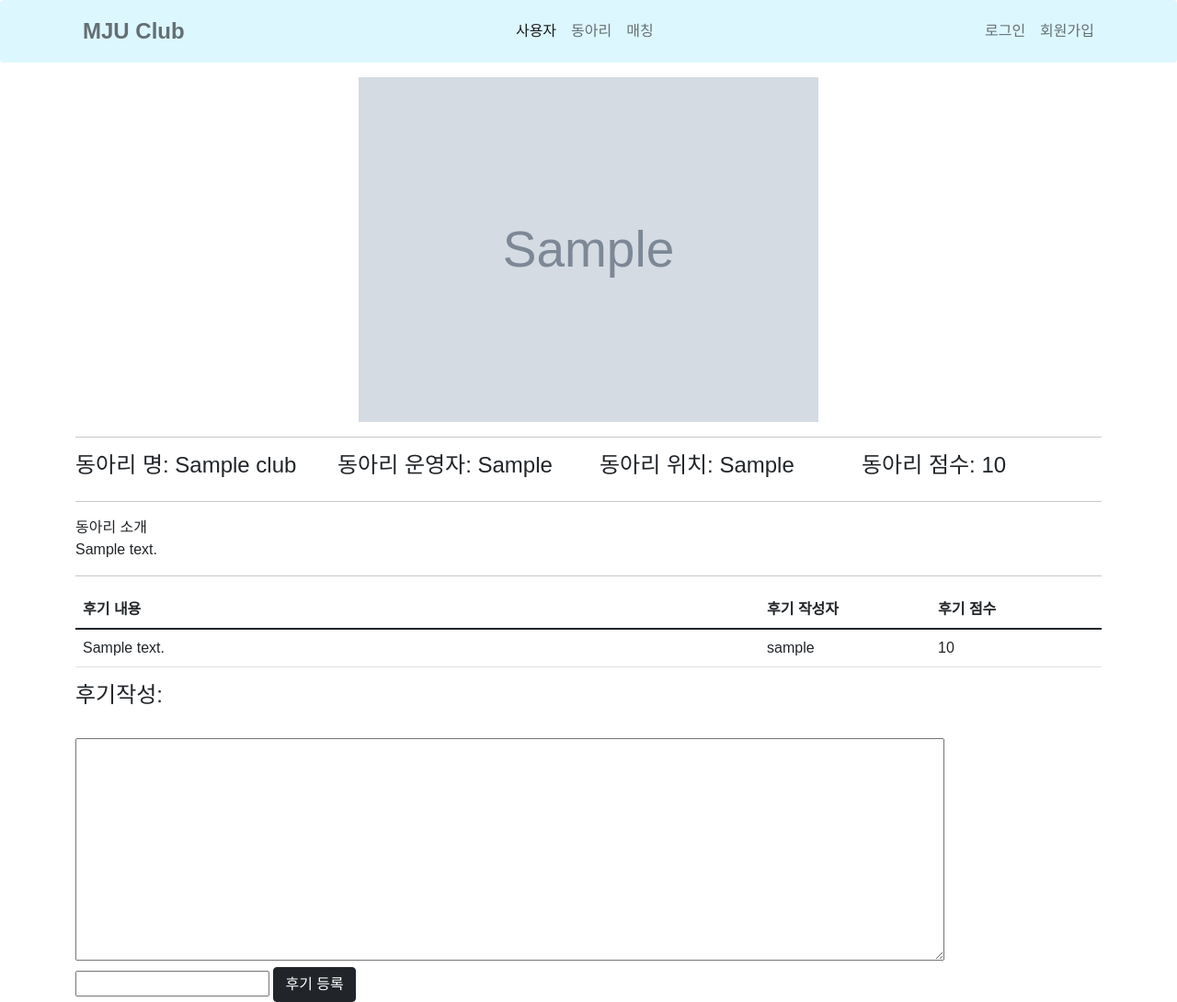
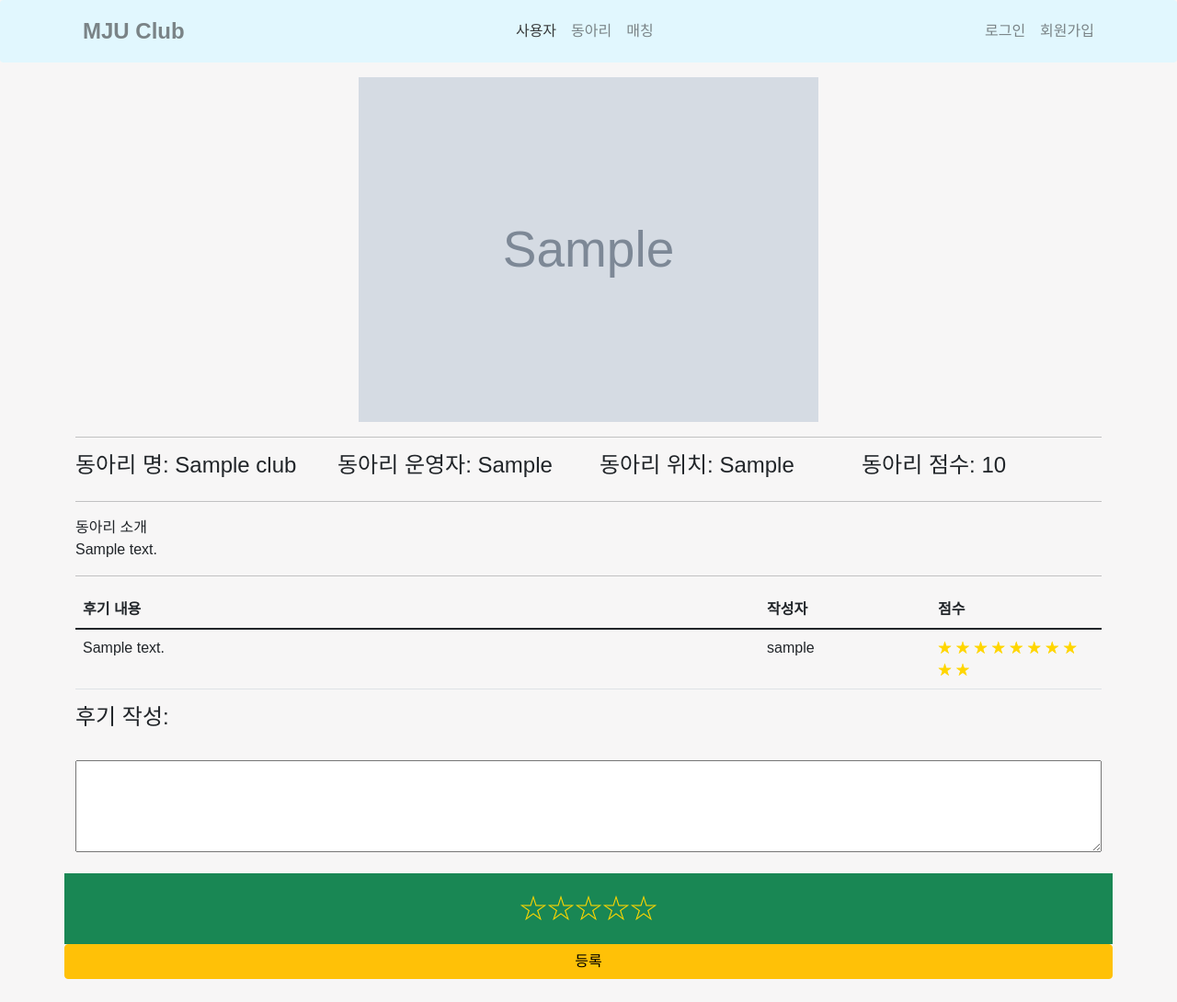
Before and after one commit to chakunyoung/mjuclub, a Django app: template app_club/templates/club_info.html in a window 1280 px wide. Shown: the whole page at 92% size. After the commit the page ends 1065 px from the top, so only its background shows below. Run offline with Django 3.2, Linux system fonts and the light colour scheme; the template is opened without the code that fills it: most values are stand-ins (such as "Sample title", 1, 10 or a date in 2020); grey boxes marked "Sample" are stand-in pictures.

Commit message:
동아리 후기 별점 모양 추가

```diff
--- a/app_club/templates/club_info.html
+++ b/app_club/templates/club_info.html
@@ -1,6 +1,8 @@
 {% extends 'base.html' %}
+{% load static %}
 
 {% block content %}
+
     <div class="d-flex justify-content-center">
         <img src="{{ club.club_images.url }}" alt="수정" width="500">
     </div>
@@ -8,9 +10,8 @@
     <div class="row">
         <div class="col-md-3"><h4>동아리 명: {{ club.club_name }}</h4></div>
         <div class="col-md-3"><h4> 동아리 운영자: {{ club.club_admin }}</h4></div>
-         <div class="col-md-3"><h4>동아리 위치: {{ club.club_loc }}</h4></div>
-
-         <div class="col-md-3"><h4>동아리 점수: {{ club.club_score }}</h4></div>
+        <div class="col-md-3"><h4>동아리 위치: {{ club.club_loc }}</h4></div>
+        <div class="col-md-3"><h4>동아리 점수: {{ club.club_score }}</h4></div>
     </div>
     <hr>
     동아리 소개
@@ -18,33 +19,68 @@
     {{ club.club_contents }}
     <hr>
 
+    {#        후기 테이블       #}
     <table class="table table-hover">
         <thead>
         <tr>
             <th scope="col">후기 내용</th>
-            <th scope="col">후기 작성자</th>
-            <th scope="col">후기 점수</th>
+            <th scope="col">작성자</th>
+            <th scope="col">점수</th>
         </tr>
         </thead>
         <tbody>
+
+        {#        후기 db       #}
         {% for p in ps %}
             <tr>
                 <td class="col-md-8">{{ p.post_text }} </td>
                 <td class="col-md-2">{{ p.user_name }}</td>
-                <td class="col-md-2">{{ p.post_score }}</td>
+                <td class="col-md-2">
+                {#        후기 점수 별점으로 치환       #}
+                    <div class="ratingCustom">
+                    {#        커스텀 템플릿 태그       #}
+                        {% load range %}
+                        {% for c in 0|range:p.post_score %}
+                            <input type="radio" name="post_score" id="1"><label for="1">☆</label>
+                        {% endfor %}
+                    </div>
+                </td>
             </tr>
         {% endfor %}
-
         </tbody>
     </table>
 
+    {#        후기 작성란       #}
     <form action="{% url 'club:club_post' club.club_name %}" method="POST">
         {% csrf_token %}
-        <h4>후기작성: </h4>
+        <h4>후기 작성: </h4>
         <br>
-        <textarea name="post_text" rows="10" cols="100"></textarea>
-        <input type="text" name="post_score">
-        <input class="btn btn-dark" type="submit" value="후기 등록">
+        <div class="row">
+            <div class="col-md-12">  <textarea name="post_text" style="width: 100%; height: 100px;"> </textarea></div>
+            <br>
+
+            {#        후기 별점     #}
+            <div class="bg-success py-3 mt-3">
+                <div class="rating">
+                    <input type="radio" name="post_score" value="5" id="5"><label for="5">☆</label>
+                    <input type="radio" name="post_score" value="4" id="4"><label for="4">☆</label>
+                    <input type="radio" name="post_score" value="3" id="3"><label for="3">☆</label>
+                    <input type="radio" name="post_score" value="2" id="2"><label for="2">☆</label>
+                    <input type="radio" name="post_score" value="1" id="1"><label for="1">☆</label>
+                </div>
+            </div>
+            <br>
+            <input class="btn btn-warning" type="submit" value="등록">
+        </div>
     </form>
 
+
+
+
+
+
+
+
+
+
 {% endblock %}
--- /dev/null
+++ b/app_club/templatetags/range.py
@@ -0,0 +1,8 @@
+from django import template
+
+register = template.Library()
+
+
+@register.filter(name='range')
+def _range(start, end):
+    return range(start, end)
--- a/static/css/navbar.css
+++ b/static/css/navbar.css
@@ -1,8 +1,12 @@
 .navbar{
     background-color: #ddf7ff;
+    position: sticky;
+    top: 0;
+    opacity:0.85;
 }
 
 .logo{
     text-align: center;
     vertical-align: middle;
+
 }
--- /dev/null
+++ b/static/css/starrating.css
@@ -0,0 +1,70 @@
+body {
+    background-color: #f7f6f6
+}
+
+.start {
+    color: green
+}
+
+.stop {
+    color: red
+}
+
+.rating {
+    display: flex;
+    flex-direction: row-reverse;
+    justify-content: center;
+
+}
+
+.rating>input {
+    display: none
+}
+
+.rating>label {
+    position: relative;
+    width: 1em;
+    font-size: 30px;
+    font-weight: 300;
+    color: #FFD600;
+    cursor: pointer
+}
+
+.rating>label::before {
+    content: "\2605";
+    position: absolute;
+    opacity: 0
+}
+
+.rating>label:hover:before,
+.rating>label:hover~label:before {
+    opacity: 1 !important
+}
+
+.rating>input:checked~label:before {
+    opacity: 1
+}
+
+.rating:hover>input:checked~label:before {
+    opacity: 0.4
+}
+
+/*동아리 후기에 나오는 별점 사용을 위해서 수정함*/
+.ratingCustom>input {
+    display: none
+}
+
+.ratingCustom>label {
+    position: relative;
+    width: 1em;
+    font-size: 15px;
+    font-weight: 300;
+    color: #FFD600;
+    cursor: pointer
+}
+
+.ratingCustom>label::before {
+    content: "\2605";
+    position: absolute;
+    opacity: 1
+}
--- a/templates/base.html
+++ b/templates/base.html
@@ -9,6 +9,7 @@
     <link href="https://cdn.jsdelivr.net/npm/bootstrap@5.1.3/dist/css/bootstrap.min.css" rel="stylesheet">
     <link rel="stylesheet" href="{% static 'css/user_login.css' %}">
     <link rel="stylesheet" href="{% static 'css/navbar.css' %}">
+    <link rel="stylesheet" href="{% static 'css/starrating.css' %}">
 
 
 </head>
```
Also changed, not shown: app_club/views.py (+8 -13 lines), app_club/templatetags/__init__.py (added).
